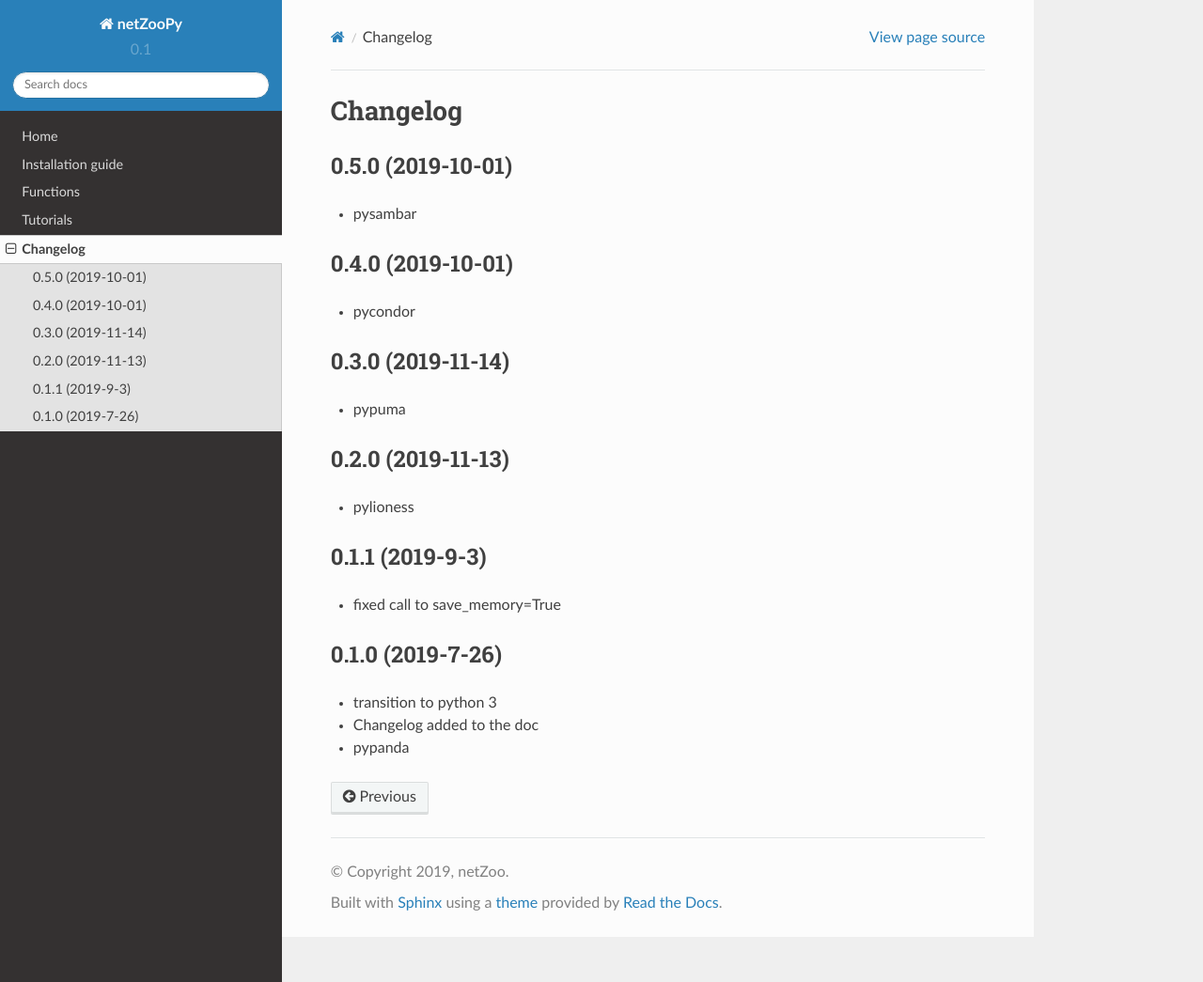
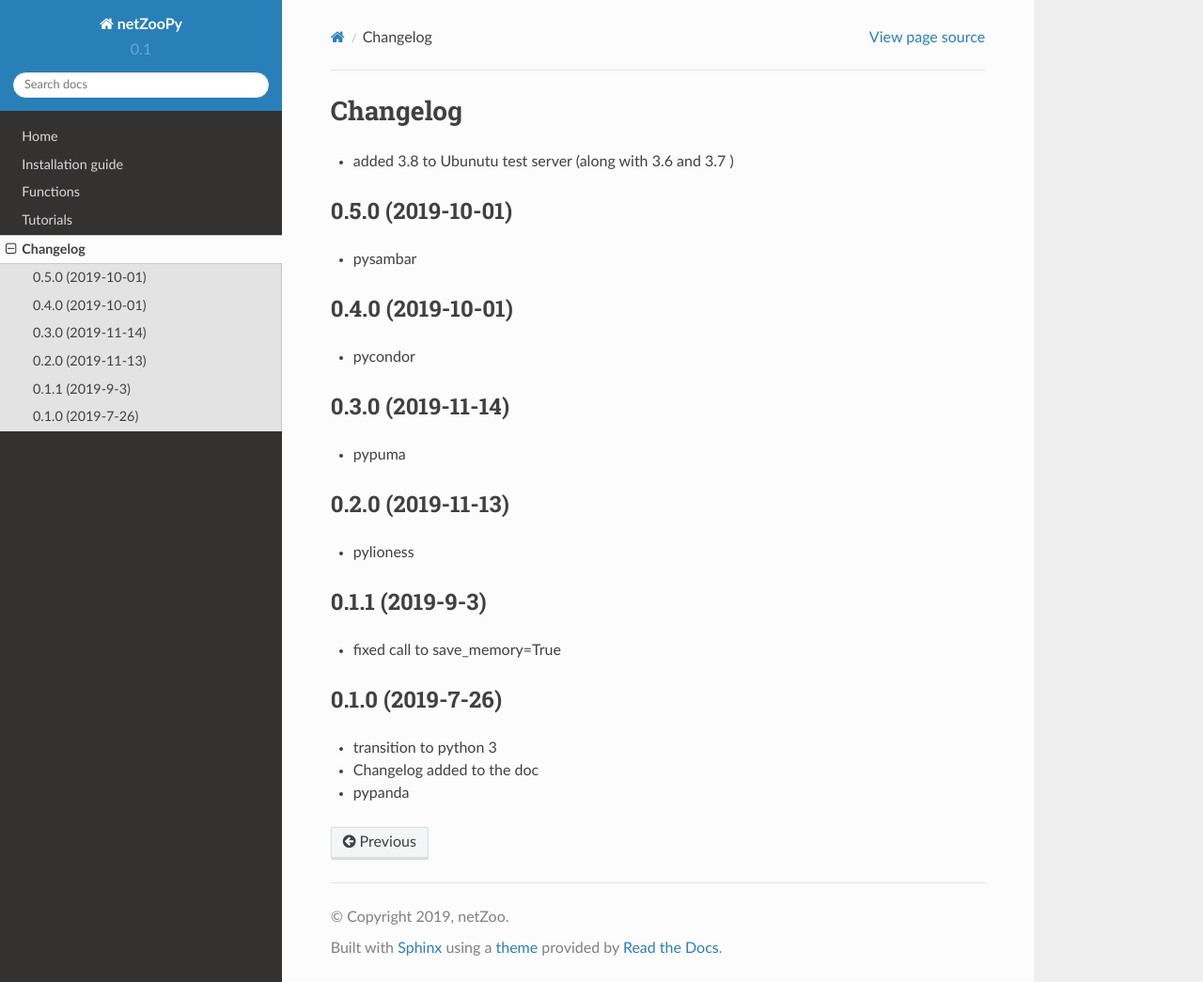
Before and after one commit to netZoo/netZooPy, a Sphinx documentation site: the page built from docs/changelog.rst, in a window 1280 px wide and 1045 px high. Shown: the whole window at 94% size. Built offline with Sphinx 7.4.7 and the Read the Docs theme 2.0.0, drawn with Linux system fonts in a browser that asks for light colours.

Commit message:
fix travis

```diff
--- a/docs/changelog.rst
+++ b/docs/changelog.rst
@@ -1,6 +1,10 @@
 ==========
 Changelog
 ==========
+
+
+
+- added 3.8 to Ubunutu test server (along with 3.6 and 3.7 )
 
 0.5.0 (2019-10-01)
 ------------------
```
